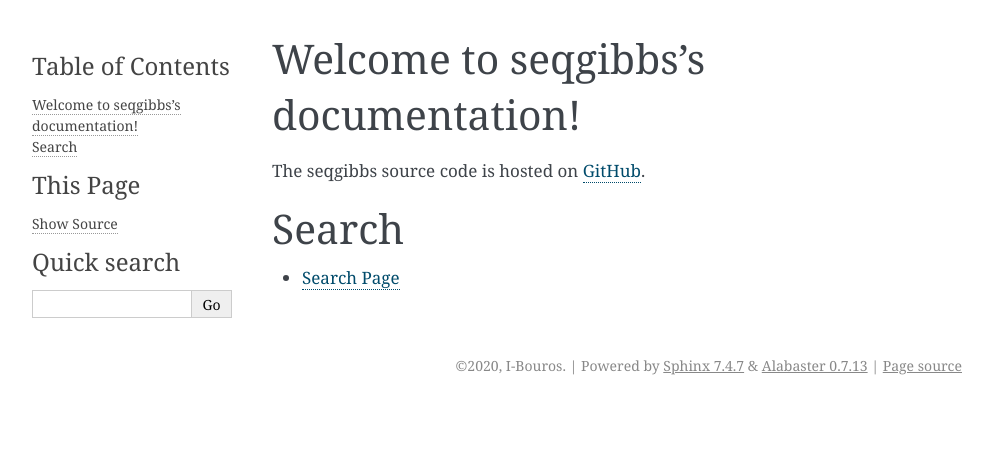
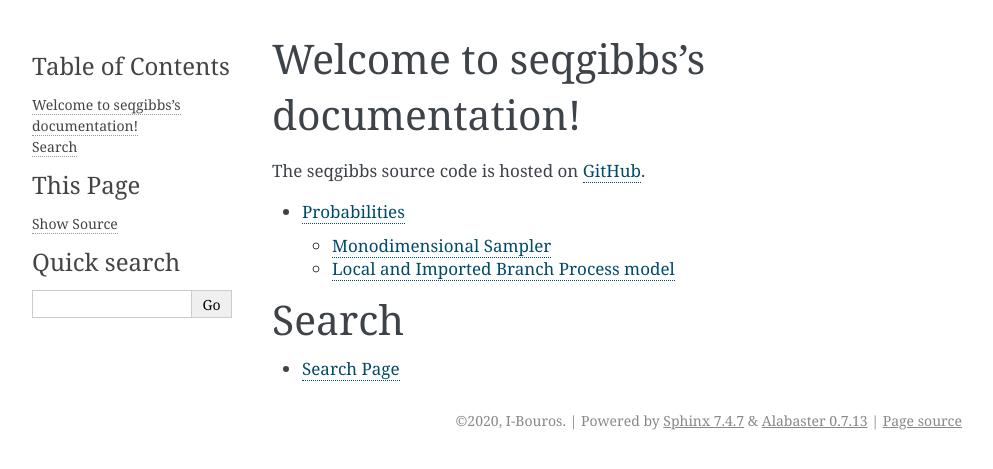
Before and after one commit to I-Bouros/seqgibbs, a Sphinx documentation site: the page built from docs/source/index.rst, in a window 1280 px wide. Shown: the top 469 px of the page, without its empty margins (148-1141 px from the left). Built offline with Sphinx 7.4.7, drawn with Linux system fonts in a browser that asks for light colours.

Commit message:
Add documentation for OneDimSampler

```diff
--- a/docs/source/index.rst
+++ b/docs/source/index.rst
@@ -10,7 +10,7 @@ The seqgibbs source code is hosted on GitHub_.
 
 
 .. toctree::
-
+   probabilities
 
 
 
--- /dev/null
+++ b/docs/source/probabilities.rst
@@ -0,0 +1,21 @@
+*************
+Probabilities
+*************
+
+.. currentmodule:: seqgibbs
+
+Overview:
+
+- :class:`OneDimSampler`
+
+Monodimensional Sampler
+***********************
+
+.. autoclass:: OneDimSampler
+  :members:
+
+Local and Imported Branch Process model
+***************************************
+
+.. autoclass:: LocImpBranchProModel
+  :members:
```
